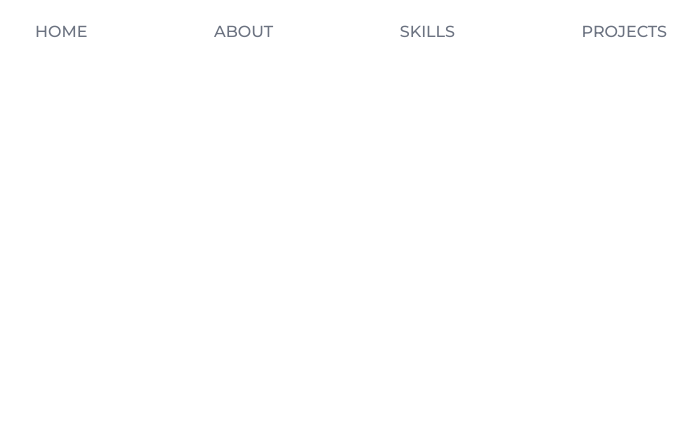
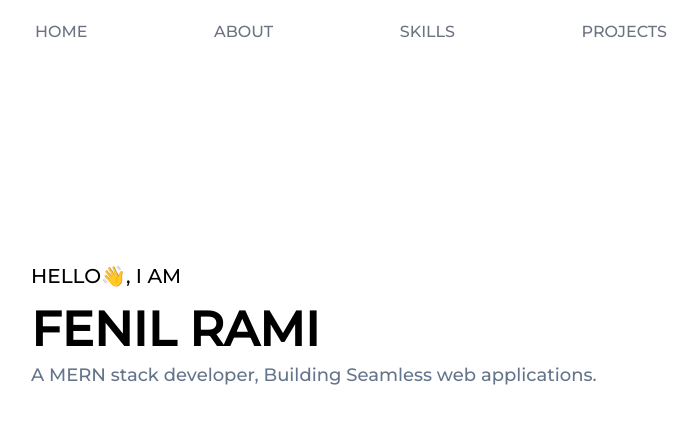
Before and after one commit to fenil3357/Portfolio, a React (Create React App) app: page / in a window 1280 px wide. Shown: the top 424 px of the page, without its empty margins (33-731 px from the left). Built offline with nearby package versions, Linux system fonts and the light colour scheme.

Commit message:
Intro left

```diff
--- a/src/components/intro.jsx
+++ b/src/components/intro.jsx
@@ -1,9 +1,18 @@
 import React from "react";
+import { motion } from "framer-motion";
 
 function Intro() {
+  const textAnimate = {
+    offscreen: { y: 50, opacity: 0 },
+    onscreen: {
+      y: 0,
+      opacity: 1,
+      transition: { type: "spring", bounce: 0.4, duration: 1 },
+    },
+  };
   return (
     <div
-      className="w-[60%] flex flex-col justify-between h-screen max-h-[808px]
+      className="w-[60%] flex flex-col h-screen max-h-[808px]
           tablet:w-full tablet:max-w-[500px] tablet:m-auto
           mobile:w-full"
     >
@@ -39,20 +48,26 @@ function Intro() {
         </ul>
       </div>
 
-      {/* <div className="flex flex-row justify-around">
-        <div className="flex flex-col h-96 justify-center items-start ">
-          <p className="text-xl text-left pb-4">HELLO👋, I AM</p>
-          <p className="text-5xl font-bold text-left pb-4">FENIL RAMI</p>
-          <p className="text-lg whitespace-pre-wrap font-light text-gray-600">
-            A MERN stack developer, Building Seamless web applications.
-          </p>
-        </div>
-
-        <div className="flex flex-row justify-center items-center h-96 w-96">
-
-        </div> */}
-      {/* </div> */}
-
+      <motion.div
+        initial={"offscreen"}
+        whileInView={"onscreen"}
+        viewport={{ once: false, amount: 0.5 }}
+        transition={{ staggerChildren: 0.5 }}
+        className="px-16 tablet:px-10 mobile:px-8 py-48"
+      >
+        <motion.p
+          variants={textAnimate}
+          className="font-proxima text-xl whitespace-nowrap leading-10 mobile:text-[22px] mobile:py-2 "
+        >
+          HELLO👋, I AM
+        </motion.p>
+        <h1 className=" font-bold whitespace-nowrap font-poppins text-5xl leading-snug mini-laptop:text-4xl mini-laptop:leading-normal tablet:text-4xl tablet:leading-sung mobile:leading-[1.1]">
+          FENIL RAMI
+        </h1>
+        <p className=" text-[18px] max-w-[600px] text-slate-500 mini-laptop:text-[20px] tablet:text-[18px] mobile:text-[18px] mobile:py-2">
+          A MERN stack developer, Building Seamless web applications.
+        </p>
+      </motion.div>
     </div>
   );
 }
--- a/tailwind.config.js
+++ b/tailwind.config.js
@@ -3,7 +3,9 @@ module.exports = {
     "./src/**/*.{js,jsx,ts,tsx}",
   ],
   theme: {
-    extend: {},
+    container: {
+      center: true
+    },
   },
   screens: {
     'mobile': { 'min': '100px', 'max': '500px' },
```
Also changed, not shown: package.json (+4 -4 lines), 1 other file (tests, documents, lock files or other folders).
